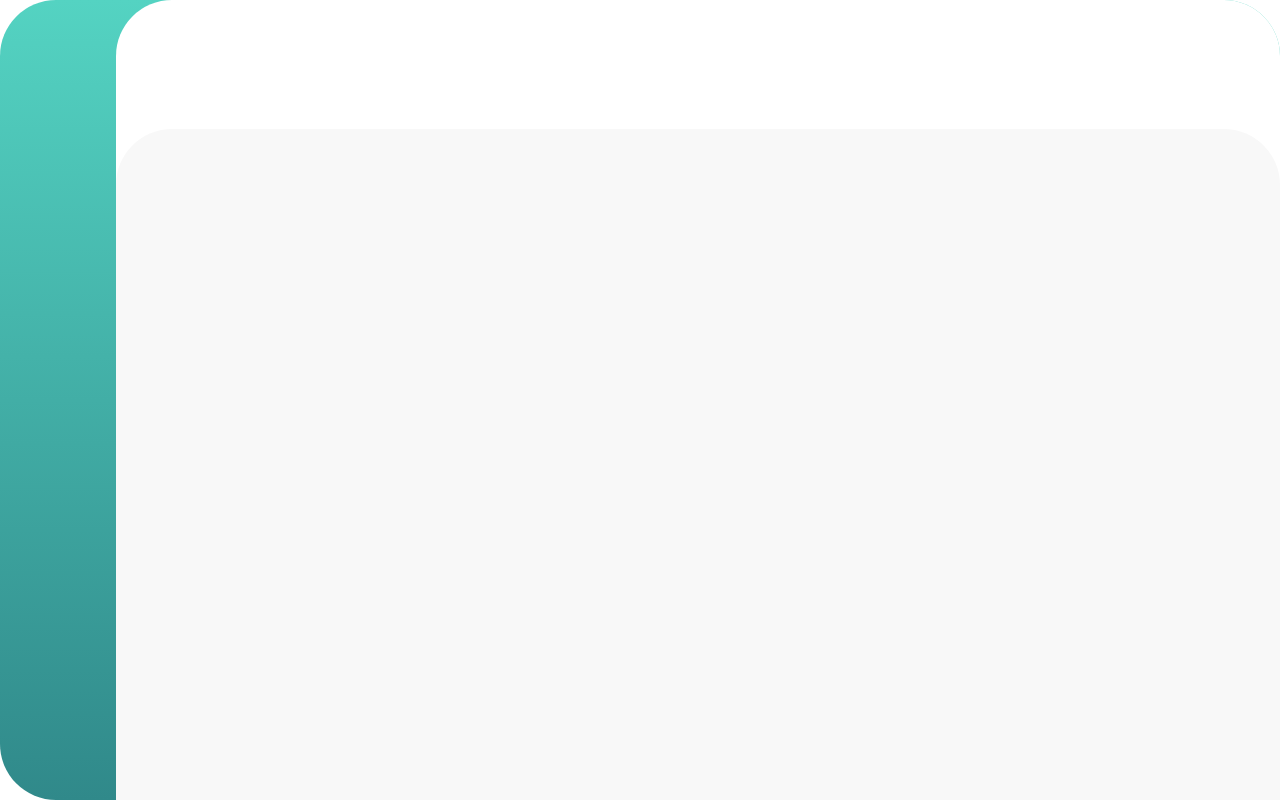
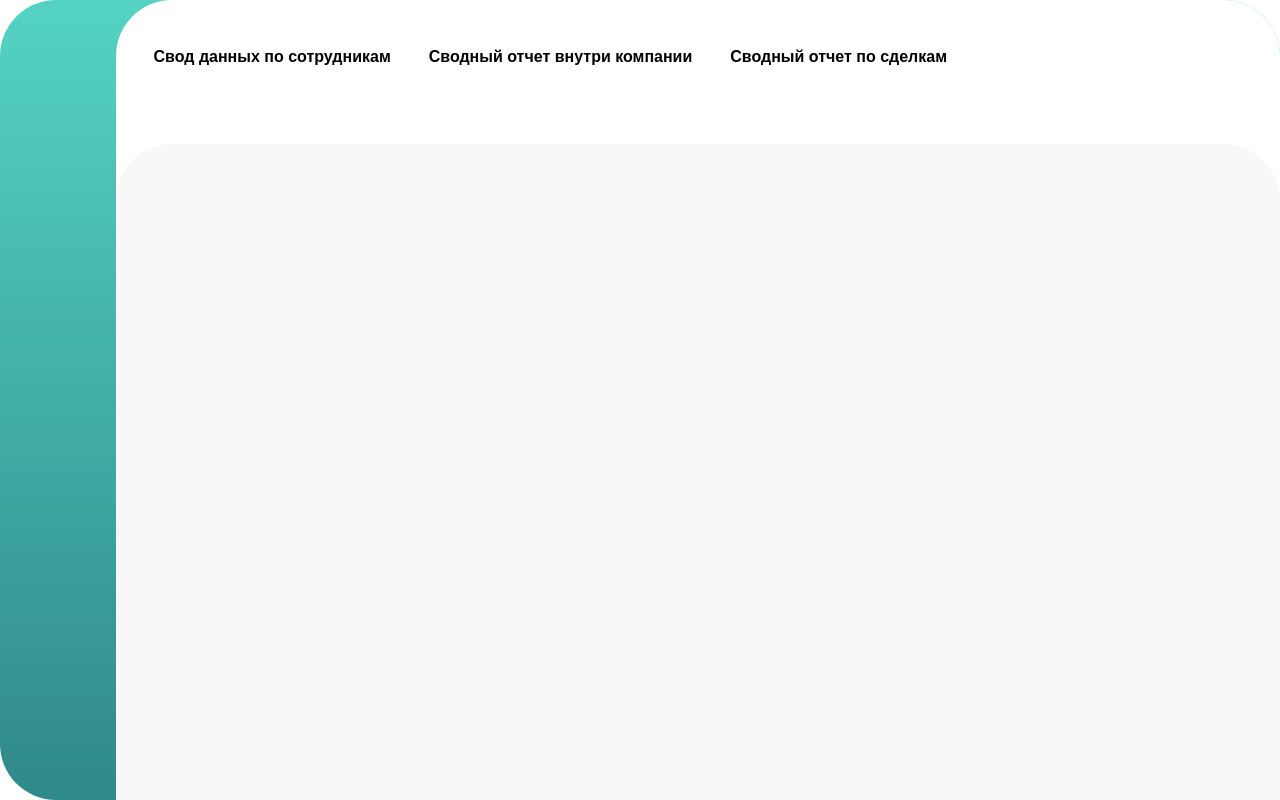
Before and after one commit to RomanChervakov/h2o, a React (Vite) app: page / in a window 1280 px wide. Built offline with nearby package versions, Linux system fonts and the light colour scheme.

Commit message:
created tabs component

```diff
--- a/src/components/layout/layout.module.scss
+++ b/src/components/layout/Layout.module.scss
@@ -22,7 +22,3 @@
   border-radius: 56px 56px 0 0;
   height: 100%;
 }
-
-.header {
-  height: 154px;
-}
--- a/src/components/layout/Layout.tsx
+++ b/src/components/layout/Layout.tsx
@@ -1,12 +1,13 @@
 import styles from "./Layout.module.scss";
 import Sidebar from "./sidebar/Sidebar.tsx";
+import Header from "./header/Header.tsx";
 
 export default function Layout() {
   return (
     <div className={styles.layout}>
       <Sidebar />
       <div className={styles.container}>
-        <header className={styles.header} />
+        <Header />
         <main className={styles.main} />
       </div>
     </div>
--- /dev/null
+++ b/src/components/layout/header/Header.module.scss
@@ -0,0 +1,15 @@
+.header {
+  height: 154px;
+  padding: 48px 38px;
+  display: flex;
+}
+
+.nav {
+  display: flex;
+  gap: 38px;
+}
+
+.tab {
+  font-family: "Proxima Nova", sans-serif;
+  font-weight: 600;
+}
--- /dev/null
+++ b/src/components/layout/header/Header.tsx
@@ -0,0 +1,13 @@
+import styles from "./Header.module.scss";
+
+export default function Header() {
+  return (
+    <header className={styles.header}>
+      <nav className={styles.nav}>
+        <div className={styles.tab}>Свод данных по сотрудникам</div>
+        <div className={styles.tab}>Сводный отчет внутри компании</div>
+        <div className={styles.tab}>Сводный отчет по сделкам</div>
+      </nav>
+    </header>
+  );
+}
--- a/src/global.css
+++ b/src/global.css
@@ -1,19 +1,3 @@
-@font-face {
-  font-family: proxima-nova, sans-serif;
-  font-style: normal;
-  font-weight: 600;
-  src: url("assets/fonts/proxima-nova-semibold.otf");
-  font-display: swap;
-}
-
-@font-face {
-  font-family: proxima-nova, sans-serif;
-  font-style: normal;
-  font-weight: 700;
-  src: url("assets/fonts/proxima-nova-bold.otf");
-  font-display: swap;
-}
-
 *,
 *::before,
 *::after {
```
Also changed, not shown: src/assets/fonts/proxima-nova-bold.otf (deleted), src/assets/fonts/proxima-nova-semibold.otf (deleted).
